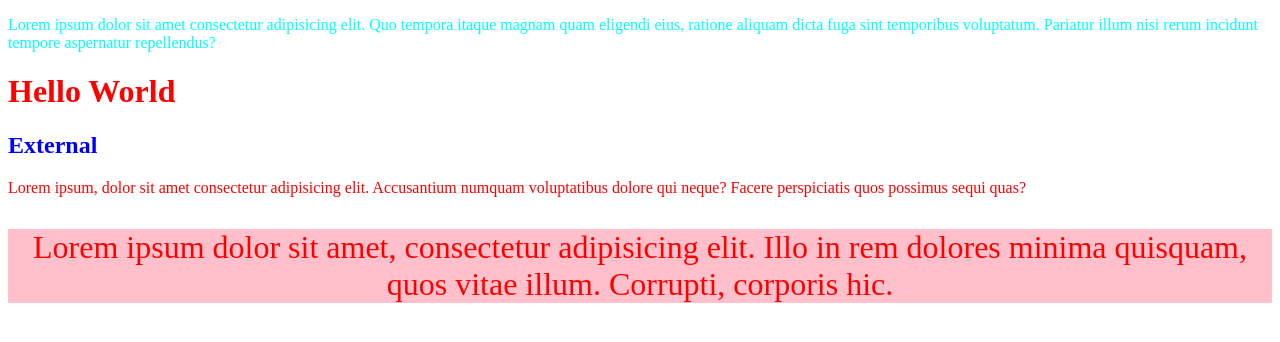
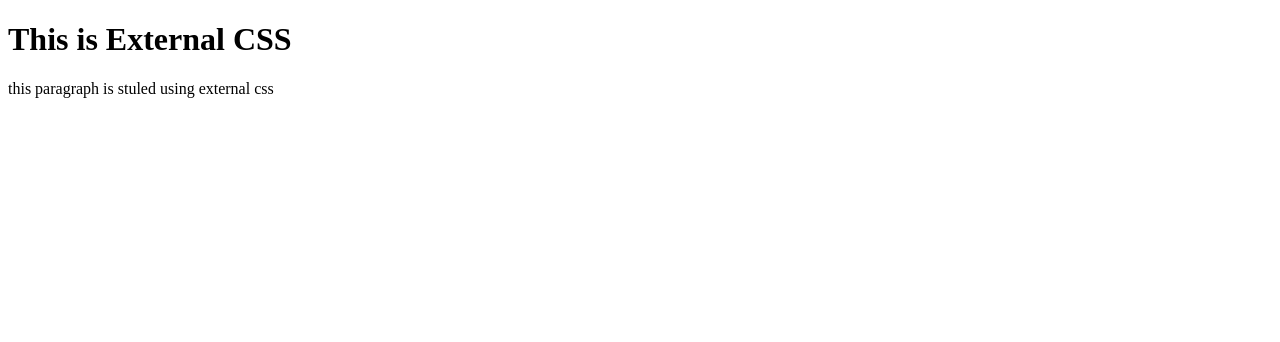
Before and after one commit to noth-257/CSS-CSE11, a plain HTML site: page index.html in a window 1280 px wide. Drawn offline with Linux system fonts and the light colour scheme.

Commit message:
css lecture 2

```diff
--- a/index.html
+++ b/index.html
@@ -6,14 +6,14 @@
     <title>CSS selector</title>
     <link rel="stylesheet" href="style.css" />
     <style>
-      h1 {
-        color: red;
+      h3 {
+        color: purple;
       }
     </style>
   </head>
   <body>
     <!-- method-1 to apply style -->
-    <p style="color: aqua">
+    <!--<p style="color: aqua">
       Lorem ipsum dolor sit amet consectetur adipisicing elit. Quo tempora
       itaque magnam quam eligendi eius, ratione aliquam dicta fuga sint
       temporibus voluptatum. Pariatur illum nisi rerum incidunt tempore
@@ -30,6 +30,13 @@
       Lorem ipsum dolor sit amet, consectetur adipisicing elit. Illo in rem
       dolores minima quisquam, quos vitae illum. Corrupti, corporis hic.
     </p>
-    <!-- internal>external(id>class) -->
+
+    <div>
+      <h1>Hello World</h1>
+    </div> -->
+    <div>
+      <h1>This is External CSS</h1>
+      <p>this paragraph is stuled using external css</p>
+    </div>
   </body>
 </html>
--- a/style.css
+++ b/style.css
@@ -1,8 +1,14 @@
+/* h1{
+    color: purple;
+}
+
 h2{
     color:blue;
 }
 p{
-    color:pink;
+    color:black;
+    font-size: 25px;
+    text-align: left;
 }
 .par{
     color:red;
@@ -11,5 +17,15 @@ p{
     background-color: pink;
     color:red;
     text-align:center;
-    font-size:xx-large;
+    font-size:30px;
 }
+div{
+    height: 150px;
+    width: 1500px;
+    background-color: white;
+    text-align: center;
+    align-content:center;
+    border: 5px solid black;
+}
+
+ */
```
Also changed, not shown: index_2.html (added, +15 -0 lines), 1 other file.
